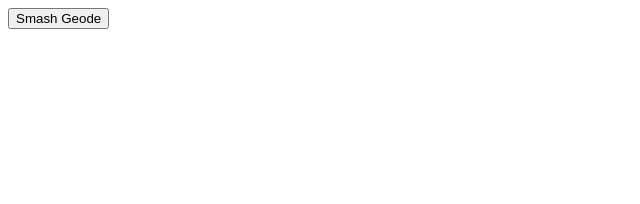
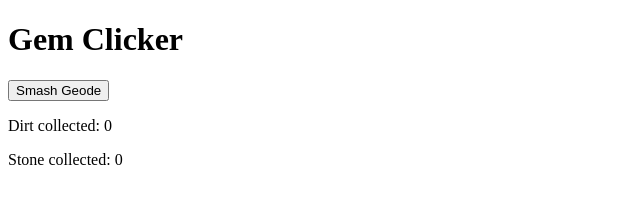
Before and after one commit to danielific/Gem-Clicker-Game, a plain HTML site: page index.html in a window 1280 px wide. Shown: the whole page, without its empty margins (0-640 px from the left). Drawn offline with Linux system fonts and the light colour scheme.

Commit message:
Update index.html

```diff
--- a/index.html
+++ b/index.html
@@ -5,6 +5,10 @@
     <title>Gem Clicker</title>
   </head>
   <body>
-    <button>Smash Geode</button>
+    <h1>Gem Clicker</h1>
+    <button type="button">Smash Geode</button>
+    <p id="totalDirt">Dirt collected: 0</p>
+    <p id="totalStone">Stone collected: 0</p>
+    <script src="main.js" charset="utf-8" type="text/javascript"></script>
   </body>
   </html>
```
